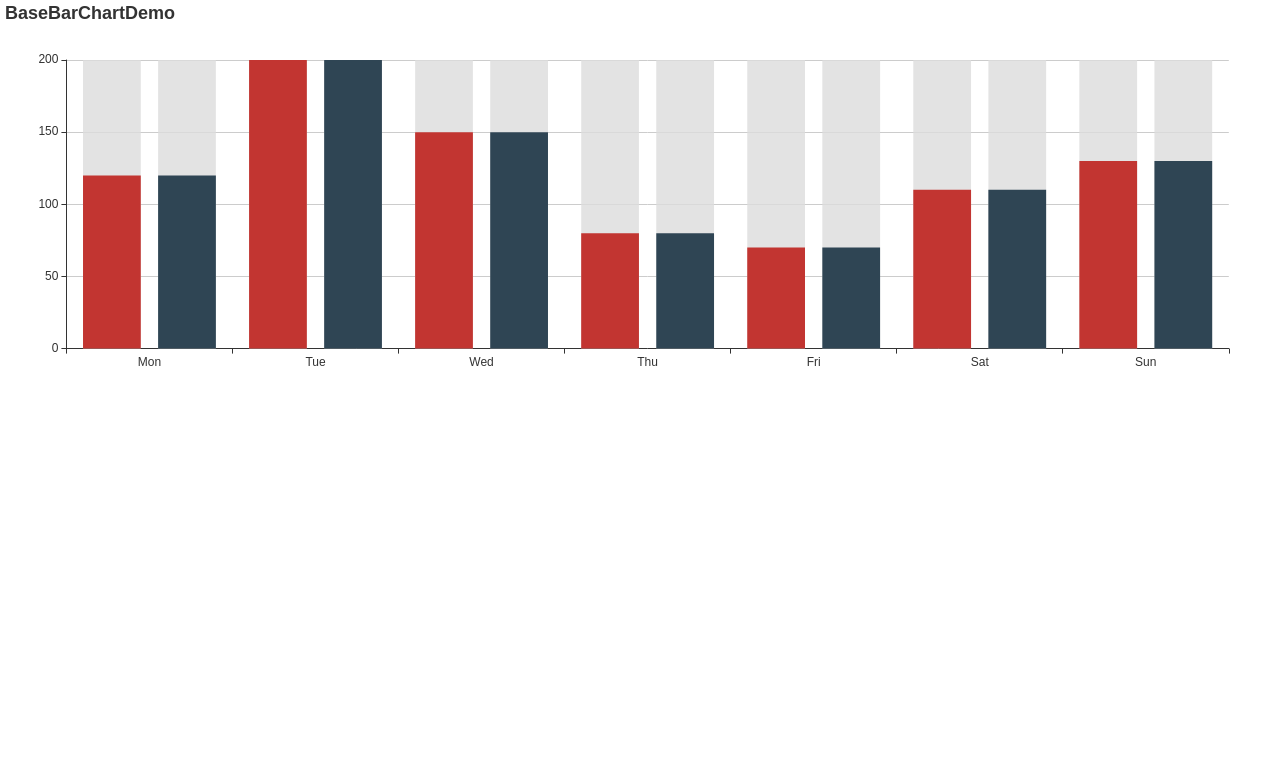
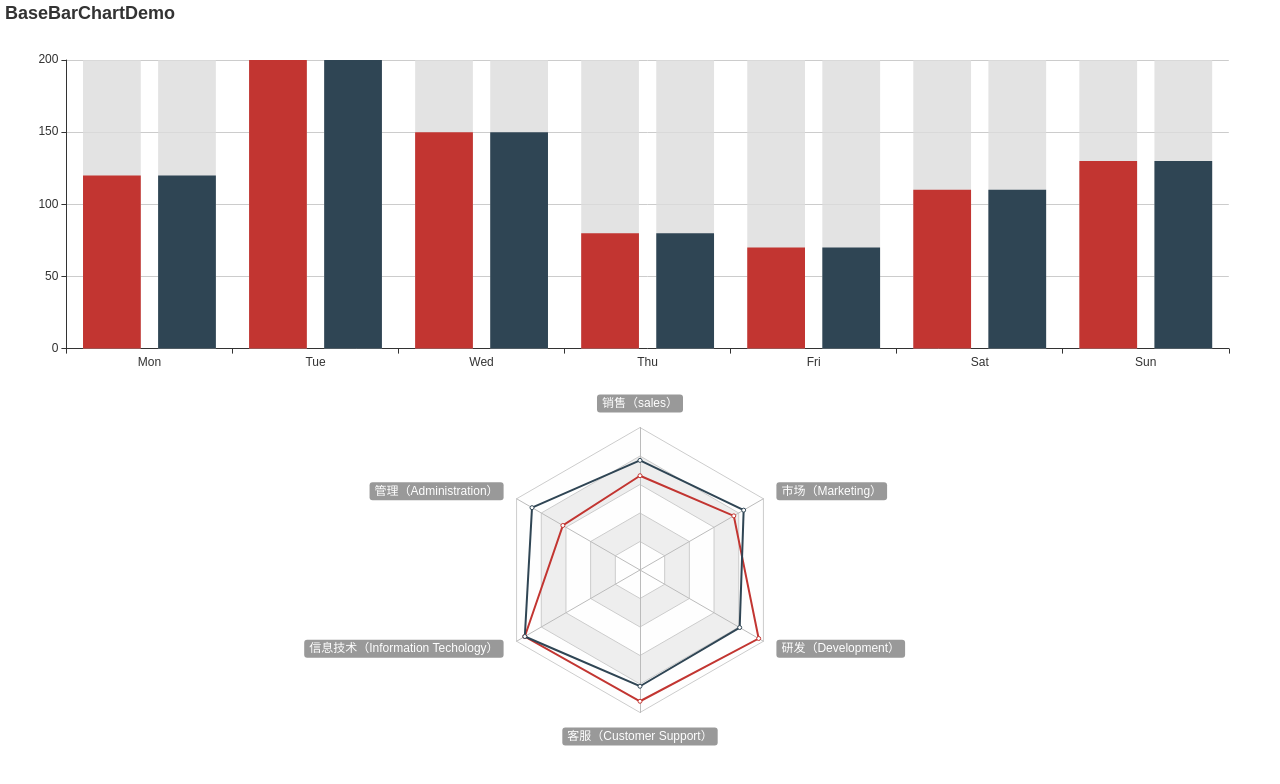
Before and after one commit to Bob2100/common-vue, a Vue app: page / in a window 1280 px wide. Shown: the top 784 px of the page. Built offline with nearby package versions, Linux system fonts and the light colour scheme; the HTML template or start-up script is replaced by a standard one.

Commit message:
雷达图demo

```diff
--- a/src/components/chart/RadarChart.vue
+++ b/src/components/chart/RadarChart.vue
@@ -1,5 +1,6 @@
 <template>
-  <BaseChart class="RadarChart" :series="series" :radar="radar" />
+  <BaseChart class="RadarChart" :title="title" :series="series"
+    :radar="radar" />
 </template>
 
 <script>
@@ -9,44 +10,27 @@ export default {
   components: {
     BaseChart
   },
-  computed: {
+  props: {
+    title: String,
+    radar: Object,
+    series: Array
+  },
+  watch: {
     series() {
-      return [{
-        name: '预算 vs 开销（Budget vs spending）',
-        type: 'radar',
-        // areaStyle: {normal: {}},
-        data: [
-          {
-            value: [4300, 10000, 28000, 35000, 50000, 19000],
-            name: '预算分配（Allocated Budget）'
-          },
-          {
-            value: [5000, 14000, 28000, 31000, 42000, 21000],
-            name: '实际开销（Actual Spending）'
-          }
-        ]
-      }];
+      this.wrapSeries();
     },
-    radar() {
-      return {
-        // shape: 'circle',
-        name: {
-          textStyle: {
-            color: '#fff',
-            backgroundColor: '#999',
-            borderRadius: 3,
-            padding: [3, 5]
-          }
-        },
-        indicator: [
-          { name: '销售（sales）', max: 6500 },
-          { name: '管理（Administration）', max: 16000 },
-          { name: '信息技术（Information Techology）', max: 30000 },
-          { name: '客服（Customer Support）', max: 38000 },
-          { name: '研发（Development）', max: 52000 },
-          { name: '市场（Marketing）', max: 25000 }
-        ]
+  },
+  created() {
+    this.wrapSeries();
+  },
+  methods: {
+    wrapSeries() {
+      if (!this.series) {
+        return;
       }
+      this.series.forEach((item) => {
+        item.type = "radar";
+      });
     }
   }
 }
--- a/src/views/Layout.vue
+++ b/src/views/Layout.vue
@@ -1,15 +1,18 @@
 <template>
   <div class="Layout">
-    <HelloBaseBarChart />
+    <BaseBarChartDemo />
+    <RadarChartDemo />
   </div>
 </template>
 
 <script>
-import HelloBaseBarChart from './chartDemo/BaseBarChartDemo.vue'
+import BaseBarChartDemo from './chartDemo/BaseBarChartDemo.vue'
+import RadarChartDemo from './chartDemo/RadarChartDemo.vue'
 export default {
   name: 'Layout',
   components: {
-    HelloBaseBarChart
+    BaseBarChartDemo,
+    RadarChartDemo
   }
 }
 </script>
--- /dev/null
+++ b/src/views/chartDemo/RadarChartDemo.vue
@@ -0,0 +1,55 @@
+<template>
+  <RadarChart :title="RadarChartDemo" :series="series" :radar="radar" />
+</template>
+
+<script>
+import RadarChart from '../../components/chart/RadarChart.vue'
+export default {
+  name: 'RadarChartDemo',
+  components: {
+    RadarChart
+  },
+  computed: {
+    series() {
+      return [{
+        name: '预算 vs 开销（Budget vs spending）',
+        // areaStyle: {normal: {}},
+        data: [
+          {
+            value: [4300, 10000, 28000, 35000, 50000, 19000],
+            name: '预算分配（Allocated Budget）'
+          },
+          {
+            value: [5000, 14000, 28000, 31000, 42000, 21000],
+            name: '实际开销（Actual Spending）'
+          }
+        ]
+      }];
+    },
+    radar() {
+      return {
+        // shape: 'circle',
+        name: {
+          textStyle: {
+            color: '#fff',
+            backgroundColor: '#999',
+            borderRadius: 3,
+            padding: [3, 5]
+          }
+        },
+        indicator: [
+          { name: '销售（sales）', max: 6500 },
+          { name: '管理（Administration）', max: 16000 },
+          { name: '信息技术（Information Techology）', max: 30000 },
+          { name: '客服（Customer Support）', max: 38000 },
+          { name: '研发（Development）', max: 52000 },
+          { name: '市场（Marketing）', max: 25000 }
+        ]
+      }
+    }
+  }
+}
+</script>
+
+<style lang="less" scoped>
+</style>
```
